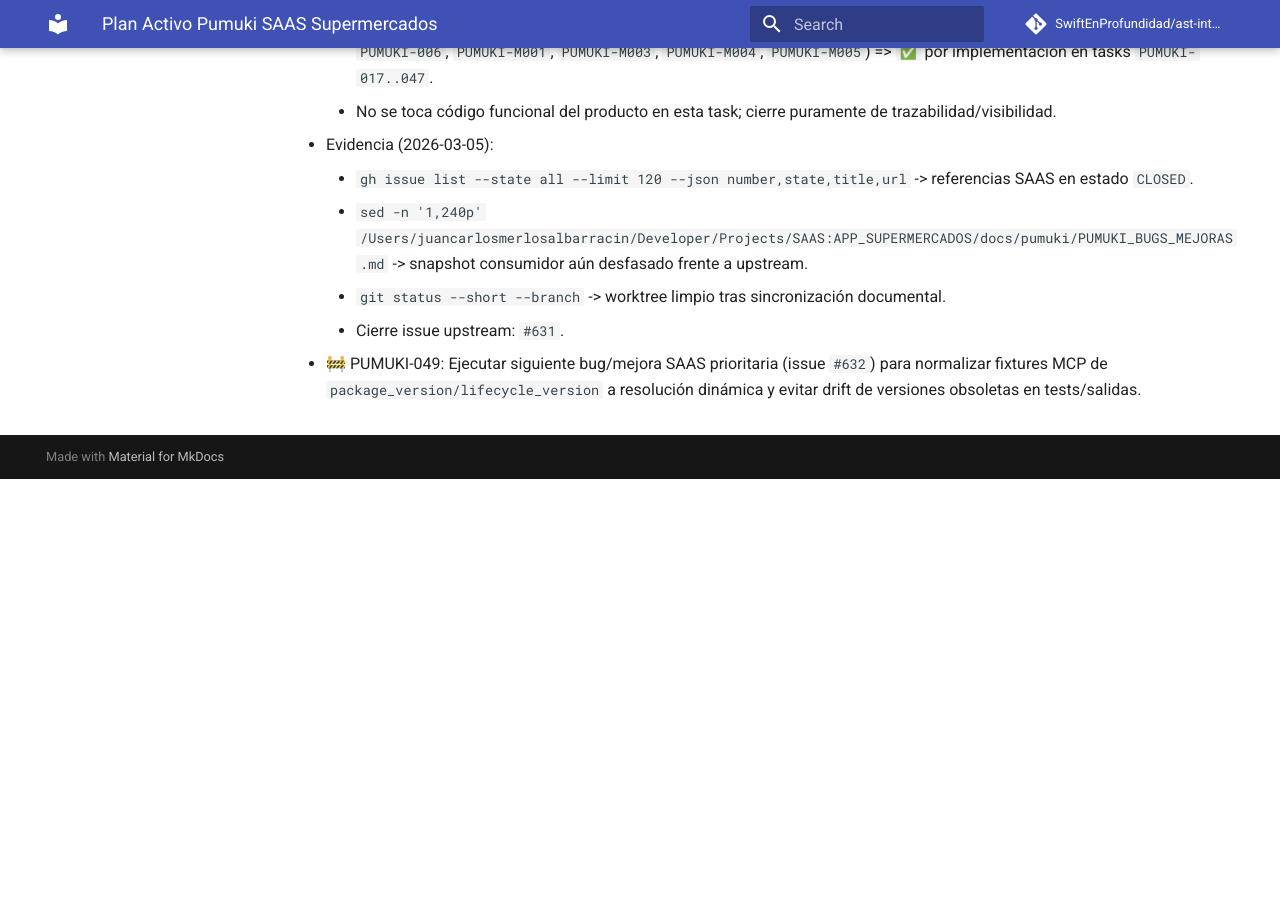
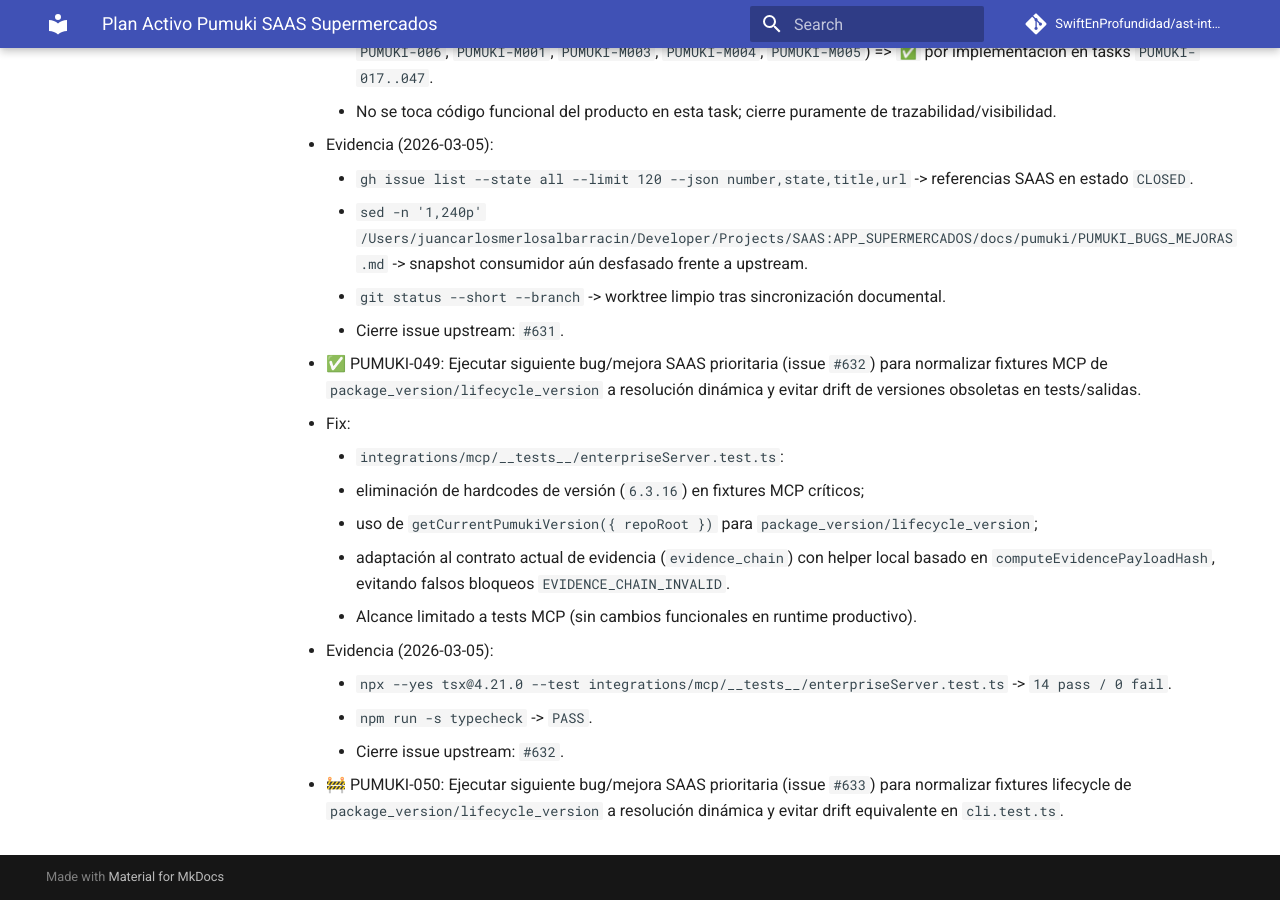
Before and after one commit to SwiftEnProfundidad/ast-intelligence-hooks, an MkDocs documentation site: the page built from docs/seguimiento-activo-pumuki-saas-supermercados.md, in a window 1280 px wide and 900 px high, scrolled down 17864 px. Built offline with MkDocs 1.6.1 and Material for MkDocs 9.7.7, drawn with Linux system fonts in a browser that asks for light colours; comment, search, counter and statistics services are not loaded; before the commit the page ends 18343 px from its top, so only the background shows below that.

Commit message:
test(mcp): use dynamic package version fixtures (#632)

```diff
--- a/docs/seguimiento-activo-pumuki-saas-supermercados.md
+++ b/docs/seguimiento-activo-pumuki-saas-supermercados.md
@@ -456,4 +456,16 @@
     - `git status --short --branch` -> worktree limpio tras sincronización documental.
     - Cierre issue upstream: `#631`.
 
-- 🚧 PUMUKI-049: Ejecutar siguiente bug/mejora SAAS prioritaria (issue `#632`) para normalizar fixtures MCP de `package_version/lifecycle_version` a resolución dinámica y evitar drift de versiones obsoletas en tests/salidas.
+- ✅ PUMUKI-049: Ejecutar siguiente bug/mejora SAAS prioritaria (issue `#632`) para normalizar fixtures MCP de `package_version/lifecycle_version` a resolución dinámica y evitar drift de versiones obsoletas en tests/salidas.
+  - Fix:
+    - `integrations/mcp/__tests__/enterpriseServer.test.ts`:
+      - eliminación de hardcodes de versión (`6.3.16`) en fixtures MCP críticos;
+      - uso de `getCurrentPumukiVersion({ repoRoot })` para `package_version/lifecycle_version`;
+      - adaptación al contrato actual de evidencia (`evidence_chain`) con helper local basado en `computeEvidencePayloadHash`, evitando falsos bloqueos `EVIDENCE_CHAIN_INVALID`.
+    - Alcance limitado a tests MCP (sin cambios funcionales en runtime productivo).
+  - Evidencia (2026-03-05):
+    - `npx --yes tsx@4.21.0 --test integrations/mcp/__tests__/enterpriseServer.test.ts` -> `14 pass / 0 fail`.
+    - `npm run -s typecheck` -> `PASS`.
+    - Cierre issue upstream: `#632`.
+
+- 🚧 PUMUKI-050: Ejecutar siguiente bug/mejora SAAS prioritaria (issue `#633`) para normalizar fixtures lifecycle de `package_version/lifecycle_version` a resolución dinámica y evitar drift equivalente en `cli.test.ts`.
```
Also changed, not shown: docs/registro-maestro-de-seguimiento.md (+2 -2 lines), 1 other file.
